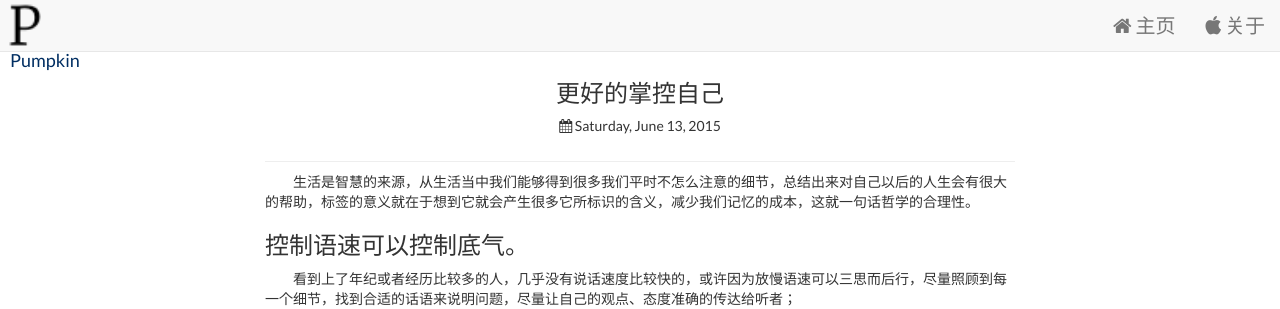
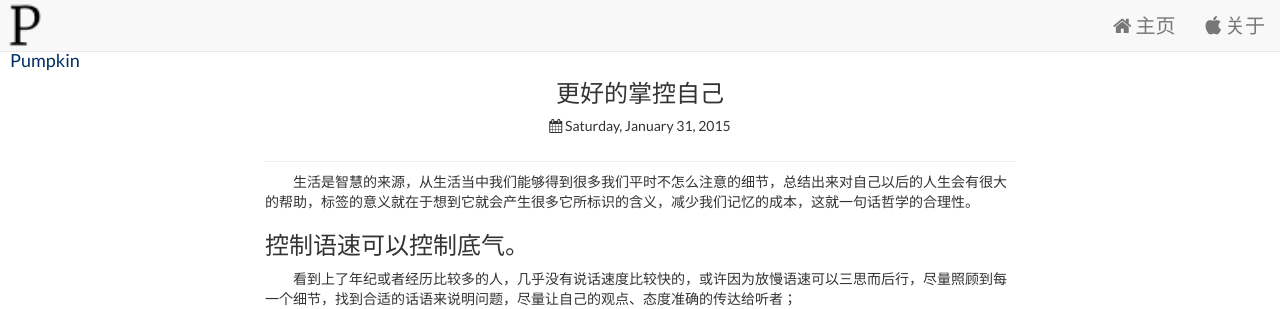
Before and after one commit to LarryBrick/jekyll_demo, a Jekyll site: the page built from _posts/2015-06-13-我的日记.md, in a window 1280 px wide and 952 px high. Shown: the top 309 px of the window. Built offline with Jekyll 4.4.1, drawn with Linux system fonts in a browser that asks for light colours; nearby versions of some CDN libraries.

```diff
--- a/_posts/2015-06-13-我的日记.md
+++ b/_posts/2015-06-13-我的日记.md
@@ -1,7 +1,7 @@
 ---
 layout:	post
 tags:	生活哲学 规律 反省
-date:	2015-06-13 19:58
+date:	2015-01-31 19:58
 title:	更好的掌控自己
 published: true
 ---
```
